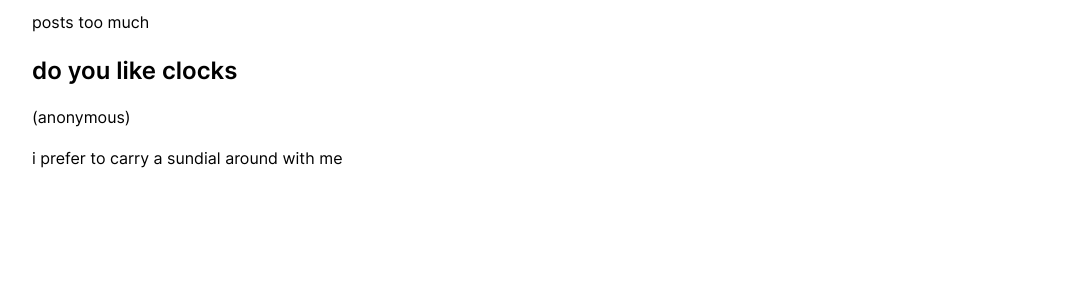
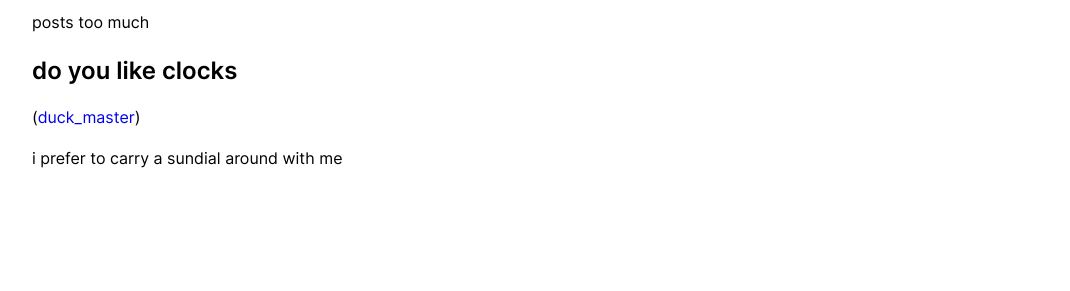
Before and after one commit to cosmicoptima/cosmicoptima.github.io, a Jekyll site: the page built from pages/faq.md, in a window 1280 px wide. Shown: the part 563-854 px from the top of the page, without its empty margins (96-1166 px from the left). Built offline with Jekyll 4.4.1, drawn with Linux system fonts in a browser that asks for light colours.

Commit message:
credited duck_master

```diff
--- a/pages/faq.md
+++ b/pages/faq.md
@@ -32,6 +32,6 @@ posts too much
 
 ## do you like clocks
 
-(anonymous)
+([duck_master](https://duck-master.github.io))
 
 i prefer to carry a sundial around with me
```
